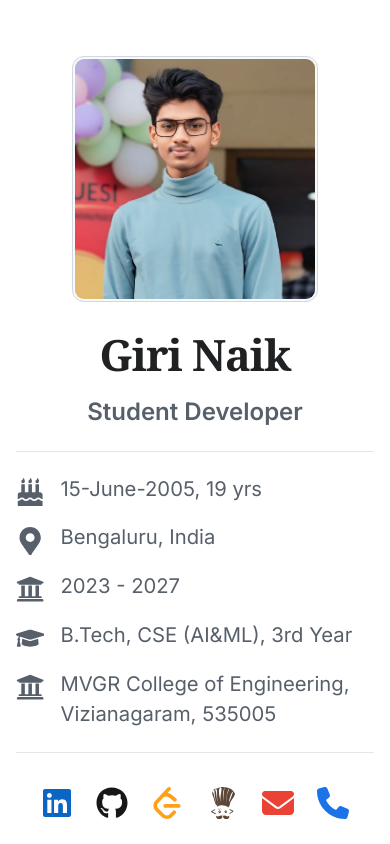
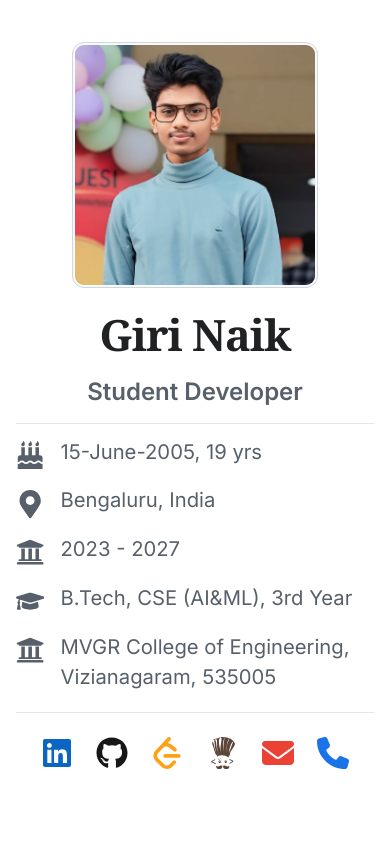
Before and after one commit to Mudavath-Giri-Naik/my-portfolio, a Next.js app: page / in a window 390 px wide. Shown: the top 844 px of the page. Built offline with nearby package versions, Linux system fonts and the light colour scheme.

Commit message:
space decreased

```diff
--- a/src/app/Home.module.css
+++ b/src/app/Home.module.css
@@ -188,7 +188,7 @@
       flex-direction: column;
       justify-content: flex-start;
       align-items: center;
-      padding: 1.2em 1em 2em 1em;
+      padding: 0.5em 1em 1.2em 1em; /* reduced top and bottom padding */
       overflow-y: visible;
     }
 
@@ -203,30 +203,30 @@
     .profileImage {
       width: 240px;
       height: 240px;
-      margin: 0.3em auto 0.5em auto;
+      margin: 0.1em auto 0.3em auto; /* reduced top margin */
       border-radius: 12px;
     }
 
     .profileHeaderTextBelow {
       text-align: center;
-      margin-bottom: 0.7em;
+      margin-bottom: 0.5em; /* reduced */
     }
     .profileHeaderTextBelow h1 {
       font-size: 2.7em;
       font-weight: 800;
-      margin: 0.15em 0 0.1em 0;
+      margin: 0.1em 0 0.1em 0; /* reduced top margin */
       letter-spacing: -1px;
     }
     .profileHeaderTextBelow p {
       font-size: 1.5em;
       color: #57606a;
-      margin: 0.1em 0 0 0;
+      margin: 0.05em 0 0 0; /* reduced */
       font-weight: 600;
     }
     .detailsList {
       font-size: 1.1em;
-      padding: 1.2em 0 0.5em 0;
-      margin: 0.5em 0 0 0;
+      padding: 0.7em 0 0.3em 0; /* reduced top and bottom padding */
+      margin: 0.2em 0 0 0; /* reduced top margin */
     }
     .detailsList li {
       font-size: 1.15em;
@@ -236,7 +236,7 @@
       font-size: 1.4em;
     }
     .socialLinks {
-      margin-top: 1.5em;
+      margin-top: 1em; /* reduced */
       font-size: 1.2em;
     }
     .socialIcon {
@@ -244,7 +244,7 @@
     }
     .contentArea {
       margin-top: 0;
-      padding: 2em 1em;
+      padding: 1em 0.5em 0 0.5em; /* reduced top padding */
     }
   }
 
```
